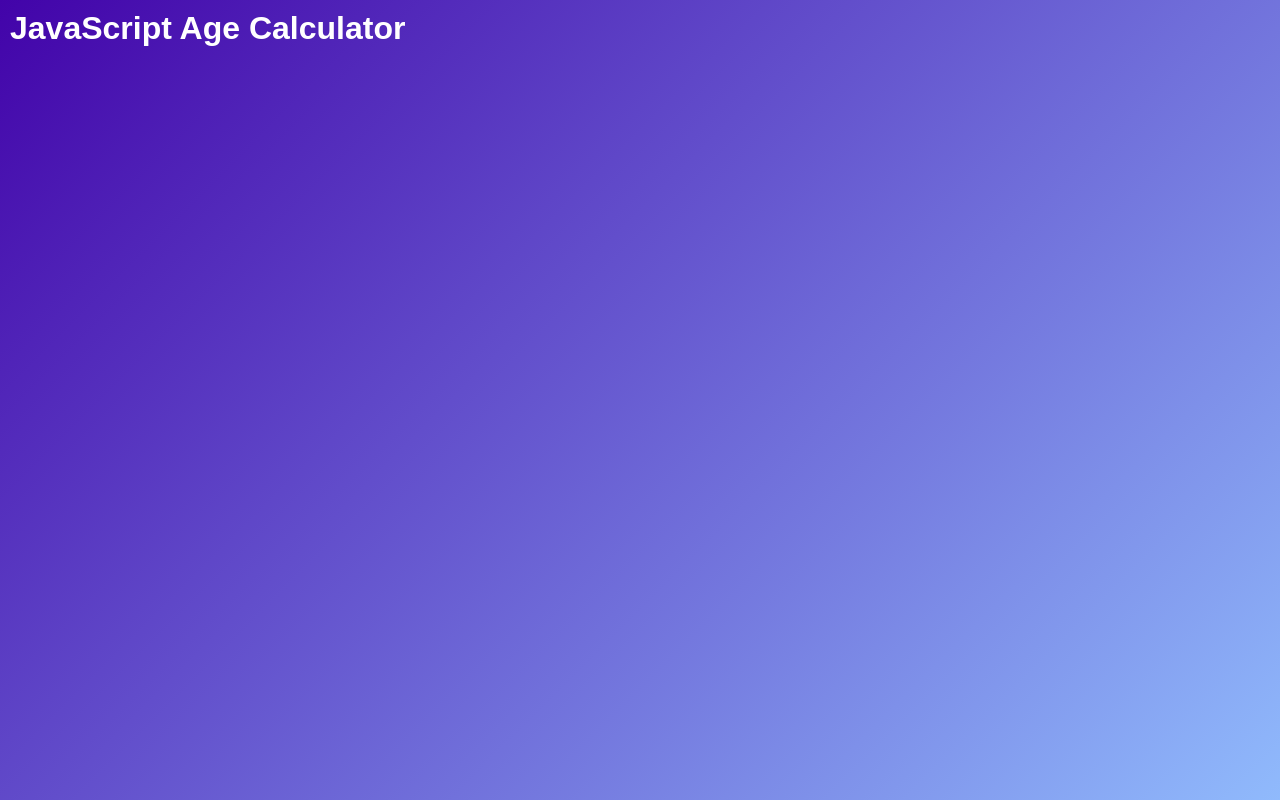
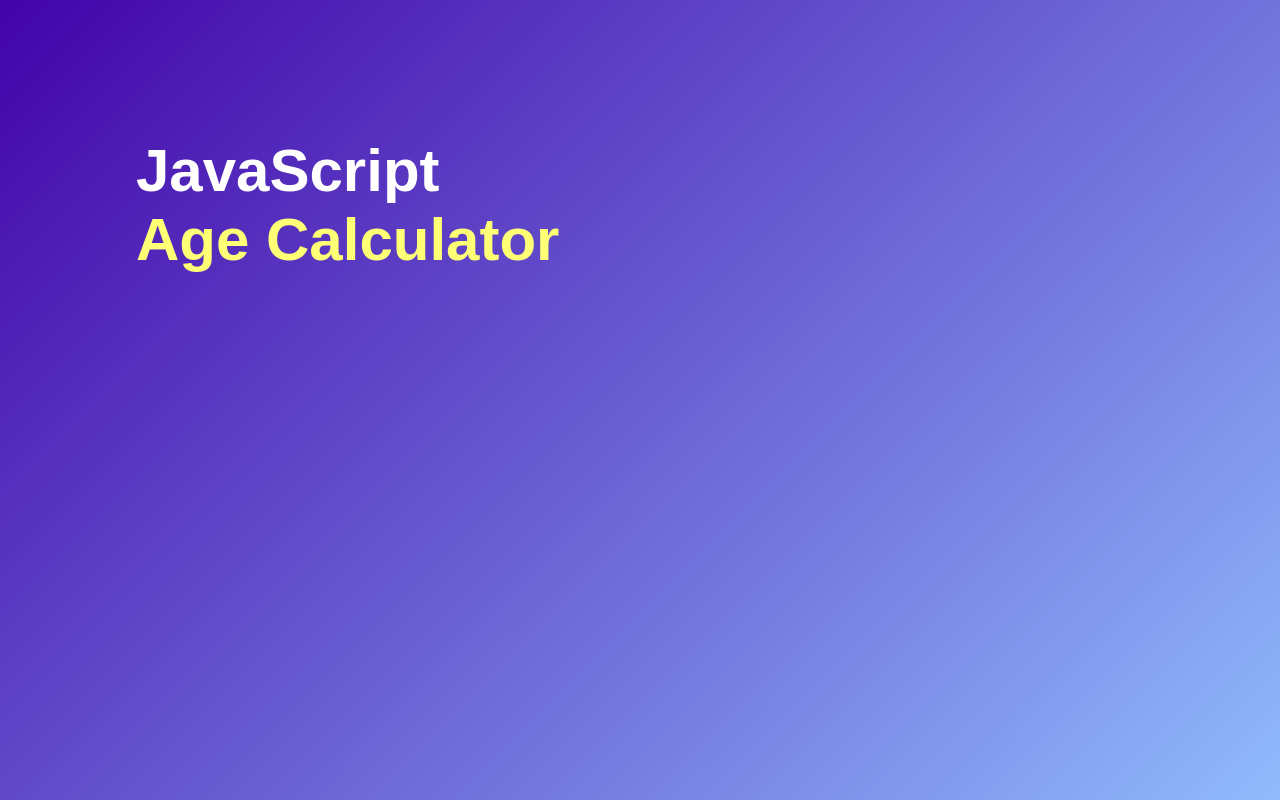
Before and after one commit to Sunjida-Srijoni/Age-Calculator-using-JS, a plain HTML site: page index.html in a window 1280 px wide. Drawn offline with Linux system fonts and the light colour scheme.

Commit message:
header has been set

```diff
--- a/index.html
+++ b/index.html
@@ -9,7 +9,7 @@
 <body>
     <div class="container">
         <div class="calculator">
-            <h1>JavaScript Age Calculator</h1>
+            <h1>JavaScript<br><span>Age Calculator</span></h1>
         </div>
     </div>
 
--- a/style.css
+++ b/style.css
@@ -11,3 +11,17 @@
     color: #fff;
     padding: 10px;
 }
+.calculator{
+    width: 100%;
+    max-width: 600px;
+    margin-left: 10%;
+    margin-top: 10%;
+
+}
+
+.calculator h1{
+    font-size: 60px;
+}
+.calculator h1 span{
+    color: #ffff76;
+}
```
